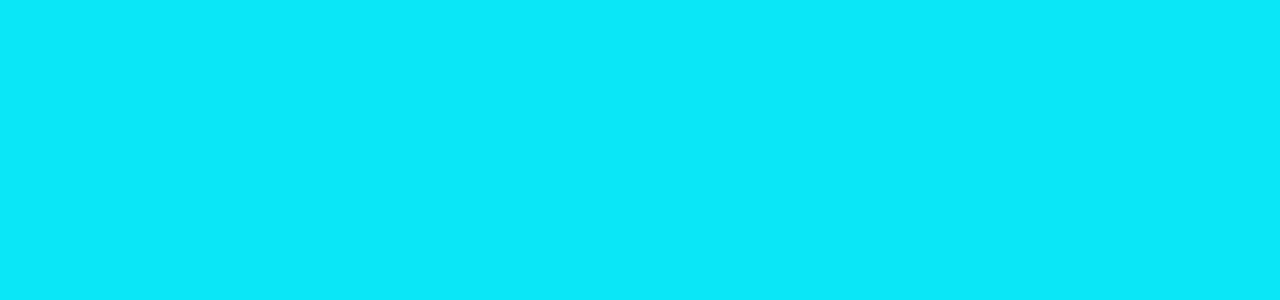
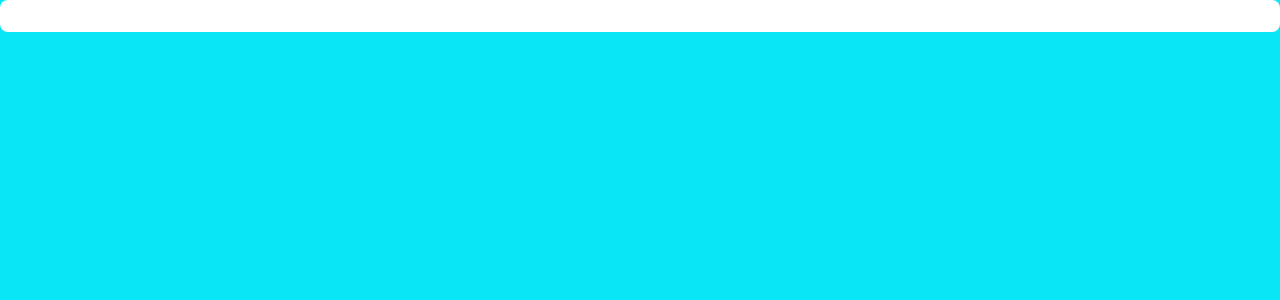
Before and after one commit to simone-art/imersao_react_alura, a Next.js app in the folder alurakut/: page /src/components/Box in a window 1280 px wide. Shown: the top 300 px of the page. Built offline with nearby package versions, Linux system fonts and the light colour scheme.

Commit message:
Adicionado CSS

```diff
--- a/alurakut/pages/src/components/Box/index.js
+++ b/alurakut/pages/src/components/Box/index.js
@@ -4,6 +4,59 @@ import styled from 'styled-components'
 const Box = styled.div`
   background: #FFFFFF;
   border-radius: 8px;
+  padding: 16px;
+
+  /* CSS Pré-Pronto */
+  margin-bottom: 10px;
+  .boxLink {
+    font-size: 14px;
+    color: #2E7BB4;
+    text-decoration: none;
+    font-weight: 800;
+  }
+  .title {
+    font-size: 32px;
+    font-weight: 400;
+    margin-bottom: 20px;
+  }
+  .subTitle {
+    font-size: 18px;
+    font-weight: 400;
+    margin-bottom: 20px;
+  }
+  .smallTitle {
+    margin-bottom: 20px;
+    font-size: 16px;
+    font-weight: 700;
+    color: #333333;
+    margin-bottom: 20px;
+  }
+  hr {
+    margin-top: 12px;
+    margin-bottom: 8px;
+    border-color: transparent;
+    border-bottom-color: #ECF2FA;
+  }
+  input {
+    width: 100%;
+    background-color: #F4F4F4;
+    color: #333333;
+    border: 0;
+    padding: 14px 16px;
+    margin-bottom: 14px;
+    border-radius: 10000px;
+    ::placeholder {
+      color: #333333;
+      opacity: 1;
+    }
+  }
+  button {
+    border: 0;
+    padding: 8px 12px;
+    color: #FFFFFF;
+    border-radius: 10000px;
+    background-color: #6F92BB;
+  }
 `;
 
 export default Box;
```
